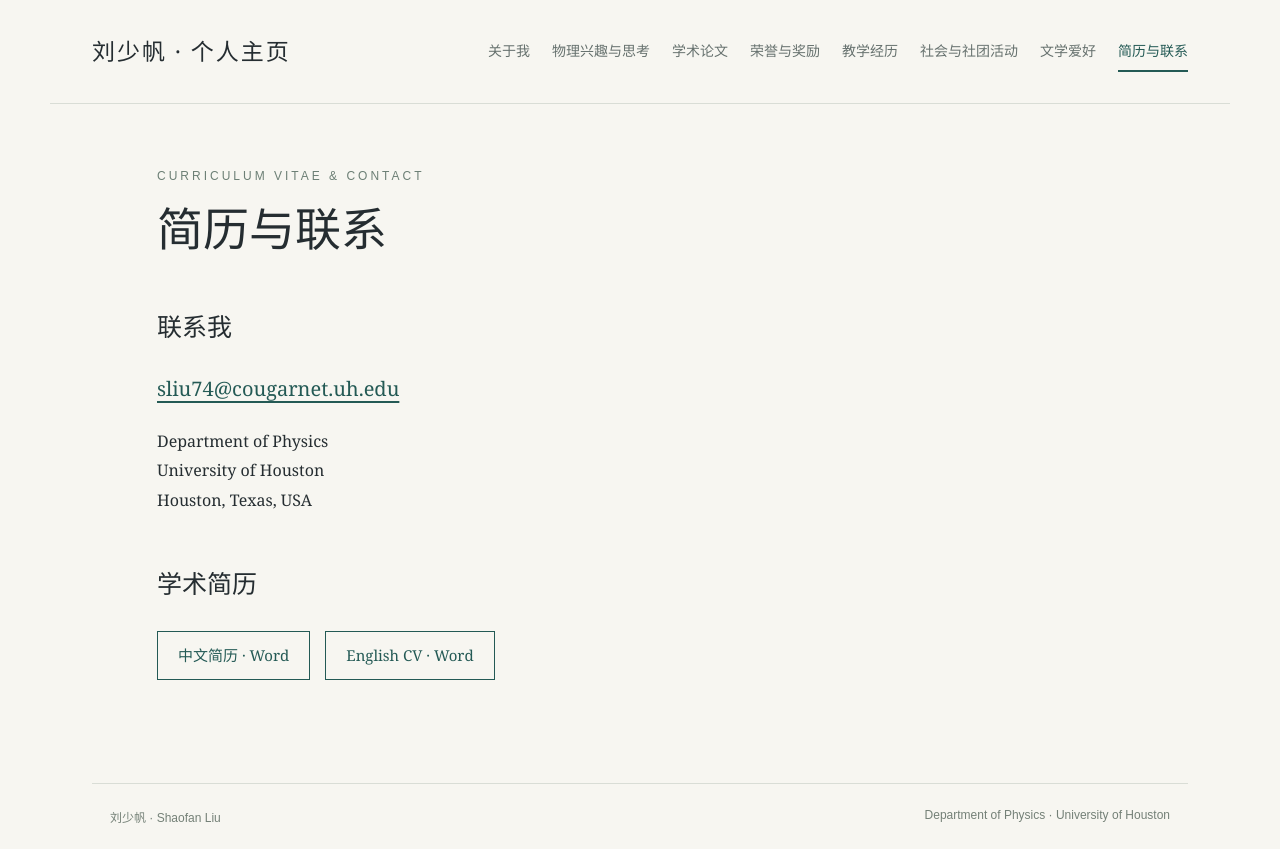
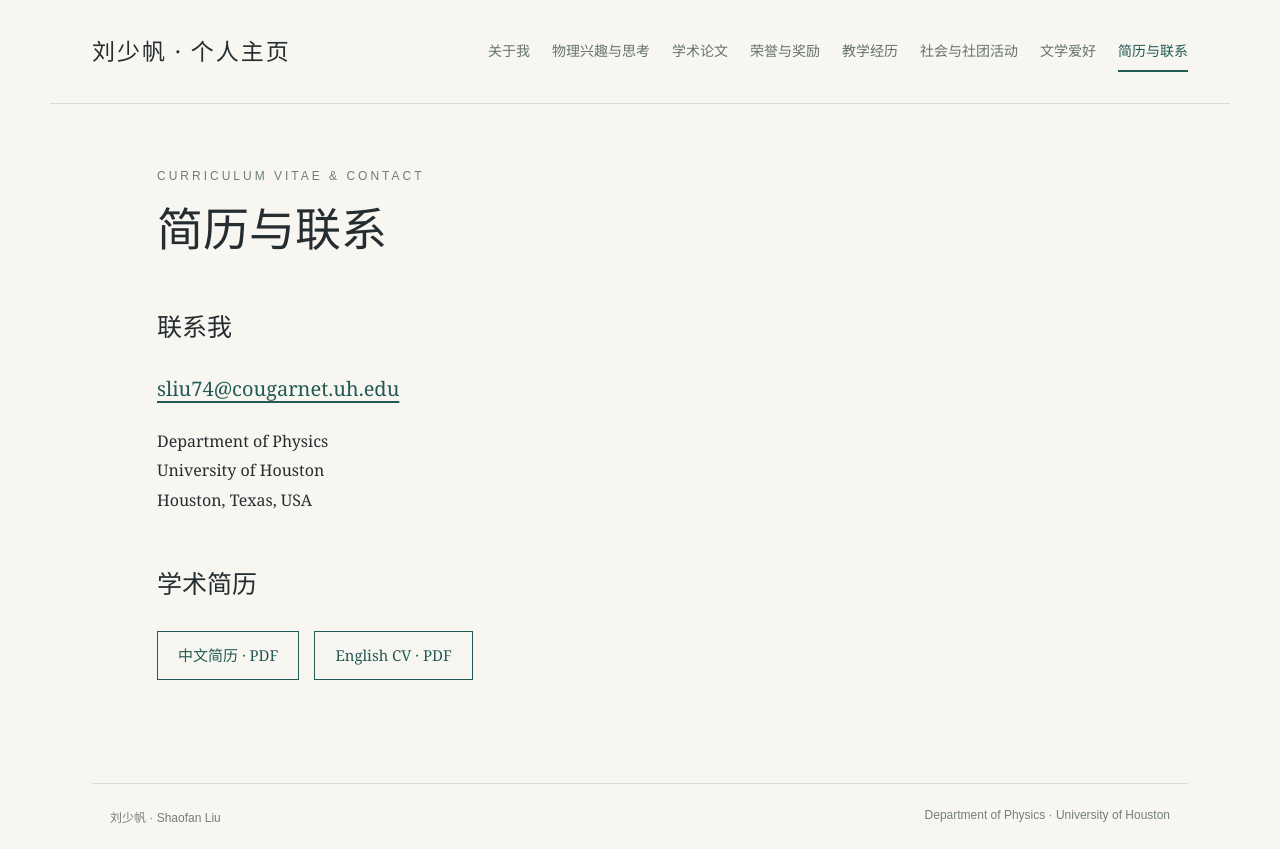
Before and after one commit to shaofan04/shaofan04.github.io, a plain HTML site: page contact.html in a window 1280 px wide. Drawn offline with Linux system fonts and the light colour scheme.

Commit message:
Replace Word CV downloads with updated PDFs

```diff
--- a/contact.html
+++ b/contact.html
@@ -1 +1 @@
-<!doctype html><html lang="zh-CN"><head><meta charset="utf-8"><meta name="viewport" content="width=device-width,initial-scale=1"><meta name="description" content="刘少帆，休斯敦大学物理学博士生。随机热力学、非平衡统计物理、相对论动理学与广义相对论。"><title>简历与联系 | 刘少帆 Shaofan Liu</title><link rel="stylesheet" href="style.css"></head><body><header><a class="brand" href="index.html">刘少帆 · 个人主页</a><nav aria-label="主导航"><a href="index.html">关于我</a><a href="interests.html">物理兴趣与思考</a><a href="publications.html">学术论文</a><a href="honors.html">荣誉与奖励</a><a href="teaching.html">教学经历</a><a href="community.html">社会与社团活动</a><a href="literature.html">文学爱好</a><a href="contact.html" aria-current="page">简历与联系</a></nav></header><main><div class="eyebrow">Curriculum vitae & contact</div><h1>简历与联系</h1><h2>联系我</h2><p class="lead"><a href="mailto:sliu74@cougarnet.uh.edu">sliu74@cougarnet.uh.edu</a></p><p>Department of Physics<br>University of Houston<br>Houston, Texas, USA</p><h2>学术简历</h2><a class="button" download href="cv-zh.docx">中文简历 · Word</a><a class="button" download href="cv-en.docx">English CV · Word</a></main><footer><span>刘少帆 · Shaofan Liu</span><span>Department of Physics · University of Houston</span></footer></body></html>
+<!doctype html><html lang="zh-CN"><head><meta charset="utf-8"><meta name="viewport" content="width=device-width,initial-scale=1"><meta name="description" content="刘少帆，休斯敦大学物理学博士生。随机热力学、非平衡统计物理、相对论动理学与广义相对论。"><title>简历与联系 | 刘少帆 Shaofan Liu</title><link rel="stylesheet" href="style.css"></head><body><header><a class="brand" href="index.html">刘少帆 · 个人主页</a><nav aria-label="主导航"><a href="index.html">关于我</a><a href="interests.html">物理兴趣与思考</a><a href="publications.html">学术论文</a><a href="honors.html">荣誉与奖励</a><a href="teaching.html">教学经历</a><a href="community.html">社会与社团活动</a><a href="literature.html">文学爱好</a><a href="contact.html" aria-current="page">简历与联系</a></nav></header><main><div class="eyebrow">Curriculum vitae & contact</div><h1>简历与联系</h1><h2>联系我</h2><p class="lead"><a href="mailto:sliu74@cougarnet.uh.edu">sliu74@cougarnet.uh.edu</a></p><p>Department of Physics<br>University of Houston<br>Houston, Texas, USA</p><h2>学术简历</h2><a class="button" download href="cv-zh.pdf">中文简历 · PDF</a><a class="button" download href="cv-en.pdf">English CV · PDF</a></main><footer><span>刘少帆 · Shaofan Liu</span><span>Department of Physics · University of Houston</span></footer></body></html>
```
Also changed, not shown: 2 other files.
